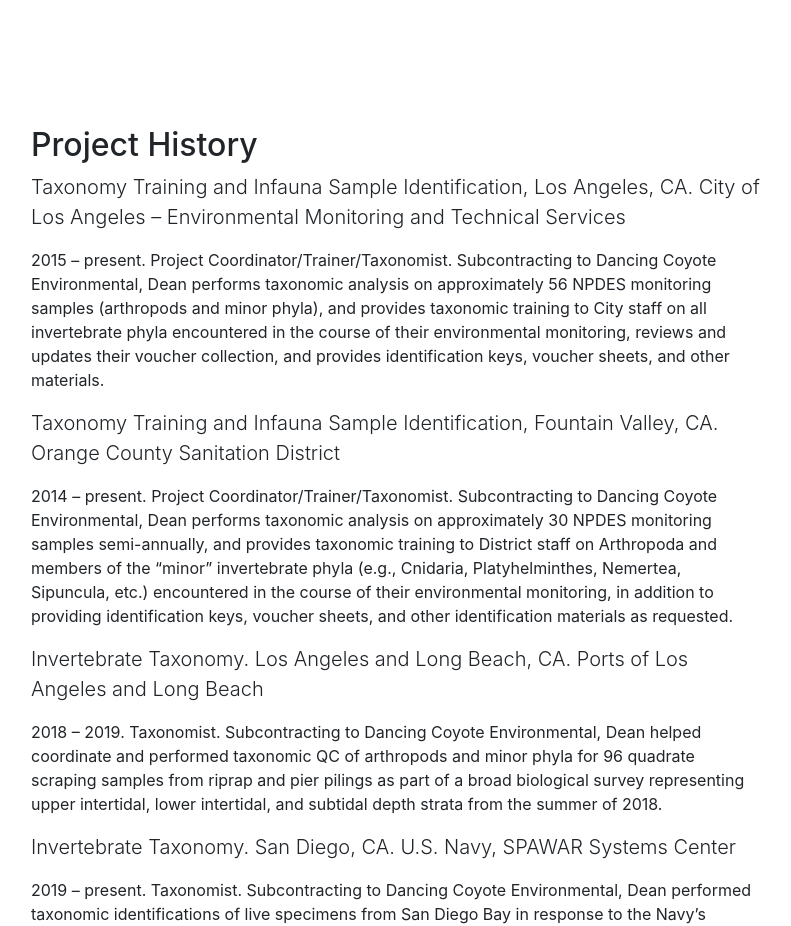
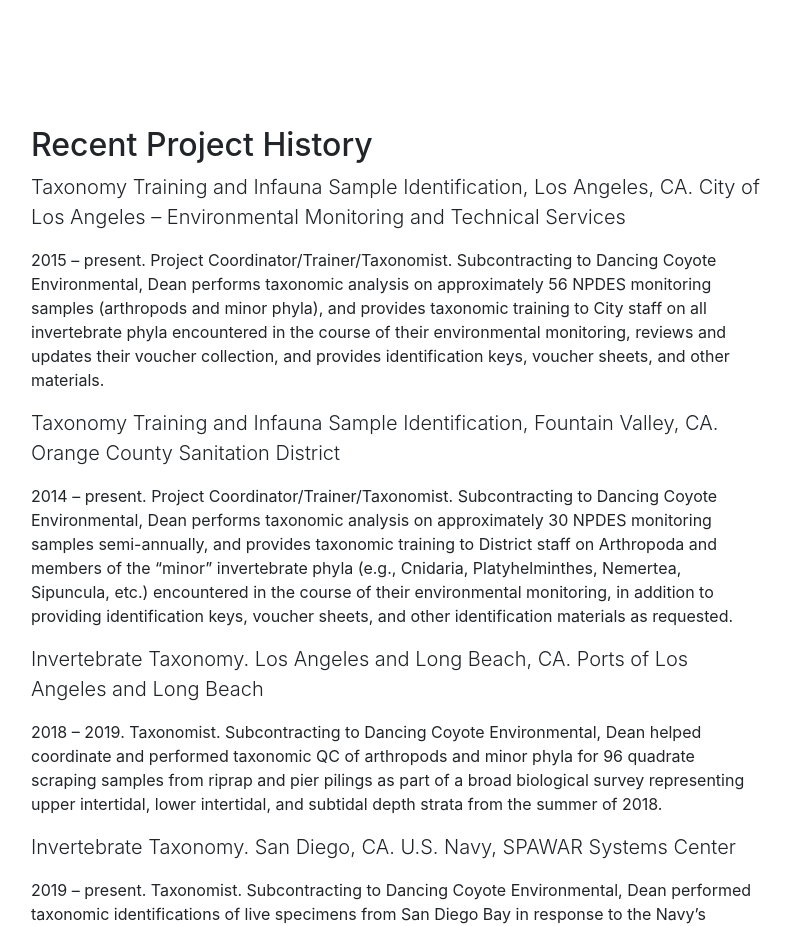
Before and after one commit to PaskoTaxonomy/PaskoTaxonomy.github.io, a website with bundled scripts: page index.html in a window 1280 px wide. Shown: the part 3020-3946 px from the top of the page, without its empty margins (244-1035 px from the left). Built offline with nearby package versions, Linux system fonts and the light colour scheme.

Commit message:
edit heading of project section

```diff
--- a/index.html
+++ b/index.html
@@ -113,7 +113,7 @@
 		<div class="container">
 			<div class="row">
 				<div class="col-lg-8 mx-auto">
-					<h2>Project History</h2>
+					<h2>Recent Project History</h2>
 					<p class="lead">Taxonomy Training and Infauna Sample Identification, Los Angeles, CA. City of Los Angeles – Environmental Monitoring and Technical Services </p>
 
 					<p>2015 – present. Project Coordinator/Trainer/Taxonomist. Subcontracting to Dancing Coyote Environmental, Dean performs taxonomic analysis on approximately 56 NPDES monitoring samples (arthropods and minor phyla), and provides taxonomic training to City staff on all invertebrate phyla encountered in the course of their environmental monitoring, reviews and updates their voucher collection, and provides identification keys, voucher sheets, and other materials.</p>
```
